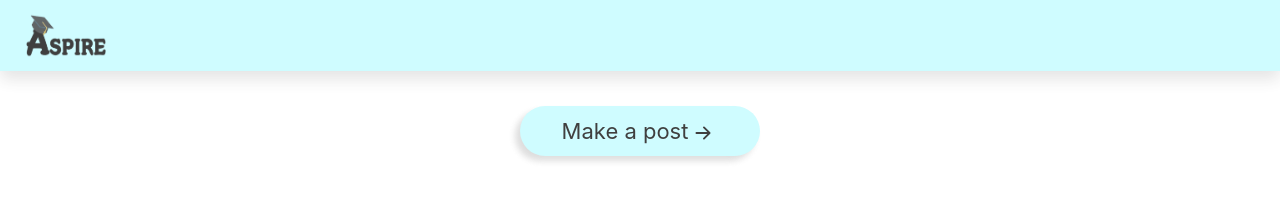
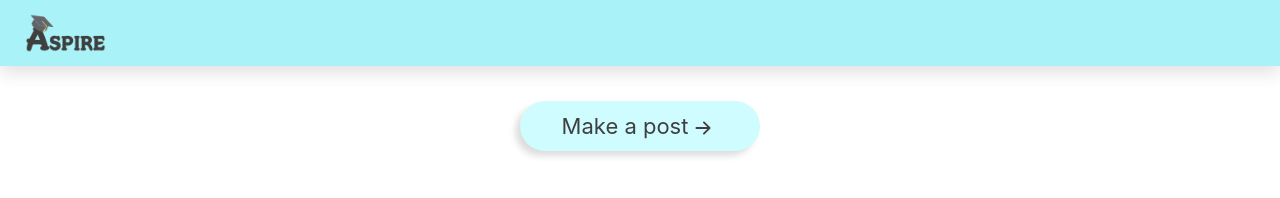
Before and after one commit to sandeep3136/aspire, a plain HTML site: page faculty.html in a window 1280 px wide. Shown: the top 198 px of the page. Drawn offline with nearby package versions, Linux system fonts and the light colour scheme.

Commit message:
faculty page is updated

```diff
--- a/faculty.html
+++ b/faculty.html
@@ -41,7 +41,7 @@
 
 
      .navbar {
-          background-color:#bffbff;
+          background-color:#8deef5;
           opacity:75%;
       }
 
@@ -275,13 +275,13 @@
 
           /* custom scroll bar */
           ::-webkit-scrollbar {
-              width: 10px;
+              width: 3px;
           }
           ::-webkit-scrollbar-track {
               background: white;
           }
           ::-webkit-scrollbar-thumb {
-              background:white;
+              background:#b6b4b4;
               border-radius: 5px;
               height:10px;
           }
@@ -547,7 +547,7 @@
   <section id="blur">
 
       <nav class="navbar navbar-expand-lg navbar-light shadow">
-            <a class="navbar-brand" href="#"><img src="logo1.png " alt="logo"  width="100" height="45" ></a>
+            <a class="navbar-brand" href="#"><img src="logo1.png " alt="logo" height="40" ></a>
             <!--rit class is defined to disable border to icon-->
             <button class="navbar-toggler rit" type="button" data-toggle="collapse" data-target="#navbarNavDropdown" aria-controls="navbarNavDropdown" aria-expanded="false" aria-label="Toggle navigation"><img class="icon" src="icon.png" alt="icon" width="35" height="35"></button>
             <div class="collapse navbar-collapse" id="navbarNavDropdown">
```
